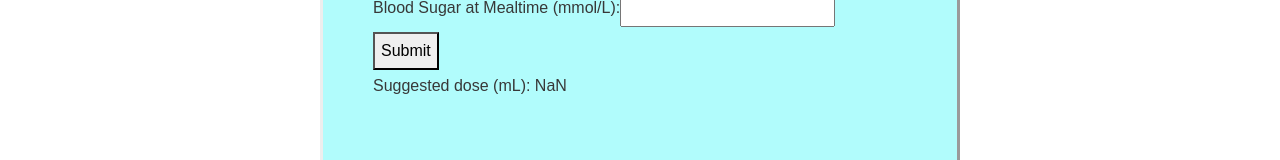
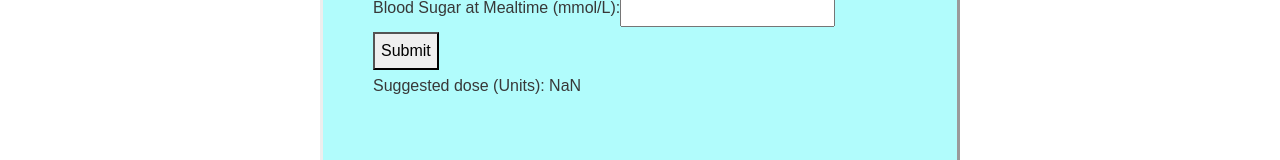
Before and after one commit to samhaile7/SugarSync_Insulin_Tracker_Application, a Vue app in the folder vue/: page /mealcopy in a window 1280 px wide. Shown: the part 370-530 px from the top of the page. Built offline with nearby package versions, Linux system fonts and the light colour scheme.

Commit message:
change ml to u

```diff
--- a/vue/src/components/MealLog copy.vue
+++ b/vue/src/components/MealLog copy.vue
@@ -27,7 +27,7 @@
 
     </form>
 
-    <p>Suggested dose (mL): {{calculatedDoseFromServer}}</p>
+    <p>Suggested dose (Units): {{calculatedDoseFromServer}}</p>
 
     </div>
 
@@ -63,7 +63,7 @@ export default {
         postMealToServer() {
             UserInputService.addMeal(this.mealInput).then((response) => {
                 if (response.status === 201) {
-                    this.calculatedDoseFromServer = response.data.suggestedDose;
+                    this.calculatedDoseFromServer = response.data.suggestedDose.toFixed(2);
                     this.getTargetRange(response.data);
                 }
             }).catch((err) => console.log(err));
```
Also changed, not shown: 1 other file (tests, documents, lock files or other folders).
